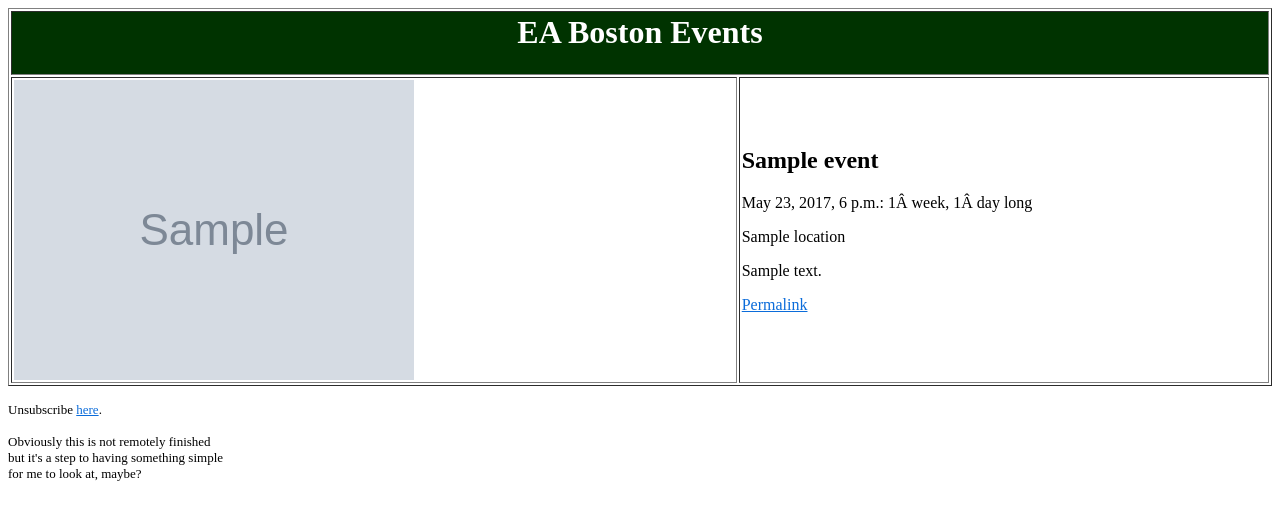
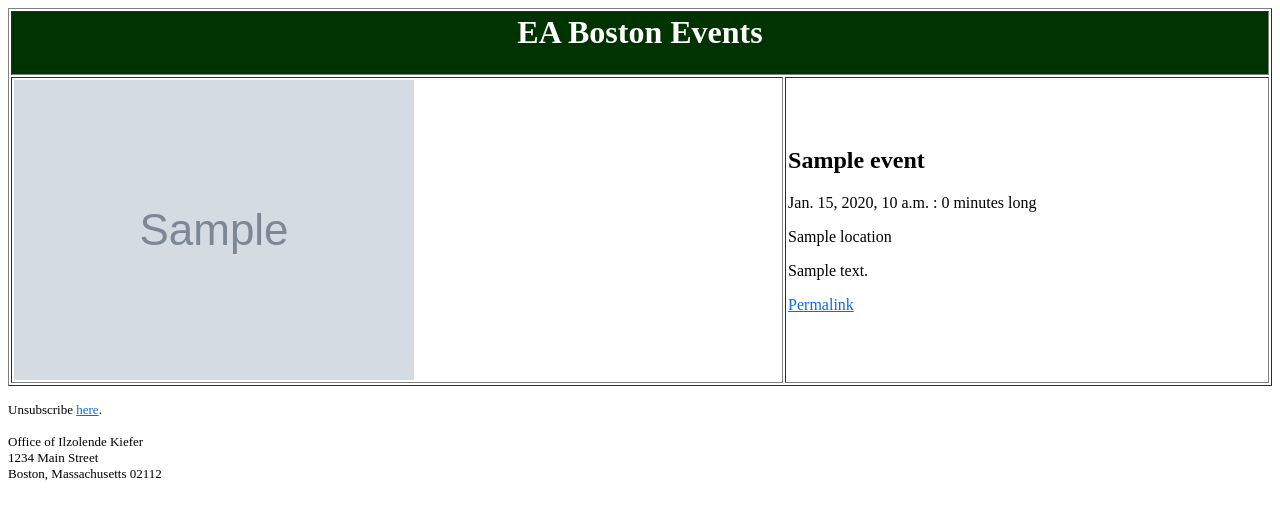
Before and after one commit to taymonbeal/eamail, a Django app: template project/subscriptions/templates/subscriptions/newsletter.html in a window 1280 px wide. Shown: the top 520 px of the page. Run offline with Django 3.2, Linux system fonts and the light colour scheme; the template is opened without the code that fills it: most values are stand-ins (such as "Sample title", 1, 10 or a date in 2020); grey boxes marked "Sample" are stand-in pictures.

Commit message:
made time reference actual data, made fake address look more address-ish

```diff
--- a/project/subscriptions/templates/subscriptions/newsletter.html
+++ b/project/subscriptions/templates/subscriptions/newsletter.html
@@ -18,10 +18,13 @@
               src="{{ event.picture.url }}" alt=""></td>
           <td valign="center">
             <h2>{{ event.name }}</h2>
-            <p class="date"><time datetime="2017-05-23T18:00:00-04:00">May
-                23, 2017, 6 p.m.</time>: <time
-                datetime="2017-06-01T12:00:00-04:00">1Â week, 1Â day</time>
-              long</p>
+            <p class="date">
+              <time datetime="{{ event.start_time|date:'c' }}">
+                {{ event.start_time }}</time>
+              {% if event.end_time %}:
+              <time datetime="{{ event.end_time|date:'c' }}">
+                {{ event.end_time|timeuntil:event.start_time }}
+              </time> long{% endif %}</p>
             <p>{{ event.location }}</p>
             <p>{{ event.description }}</p>
             <p><a href="{% url 'event_detail' pk=event.pk %}">Permalink</a></p>
@@ -31,8 +34,8 @@
       </tbody>
     </table>
     <p><font size="-1">Unsubscribe <a href="#">here</a>.</font></p>
-    <p><font size="-1">Obviously this is not remotely finished<br>
-        but it's a step to having something simple<br>
-        for me to look at, maybe?</font></p>
+    <p><font size="-1">Office of Ilzolende Kiefer<br>
+        1234 Main Street<br>
+        Boston, Massachusetts 02112<br></font></p>
   </body>
 </html>
```
